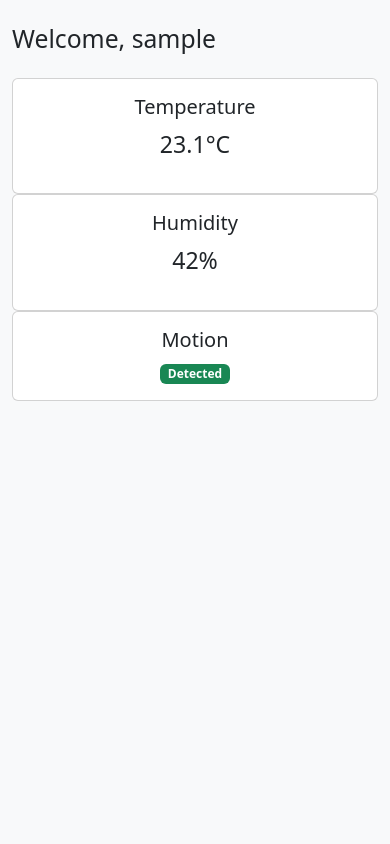
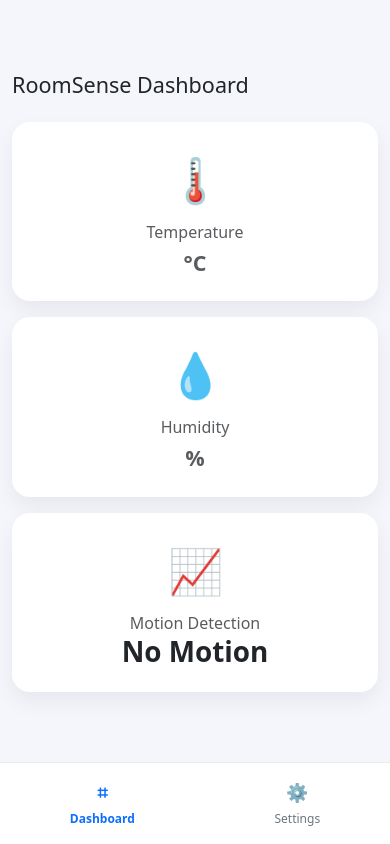
Before and after one commit to oluwadamilare-adekeye/roomsense-iot, a Flask app: page /dashboard in a window 390 px wide. Run offline with Flask 3, Linux system fonts and the light colour scheme; the visitor is signed in with stand-in values (Sample User, id 1).

Commit message:
feat: add design for auth, dashboard and settings pages

```diff
--- a/server/app.py
+++ b/server/app.py
@@ -37,7 +37,9 @@ Base.metadata.create_all(bind=engine)
 
 @app.get("/")
 def home_page():
-    return render_template("index.html")
+    if "user_id" in session:
+        return redirect(url_for("dashboard_page"))
+    return render_template("landing.html")
 
 
 @app.get("/dashboard")
@@ -140,6 +142,23 @@ def logout_page():
     session.clear()
     return redirect(url_for("login_page"))
 
+@app.route("/settings", methods=["GET", "POST"])
+def settings_page():
+    if "user_id" not in session:
+        return redirect(url_for("login_page"))
+
+    db = SessionLocal()
+    try:
+        user = db.query(User).get(session["user_id"])
+        if request.method == "POST":
+            user.username = (request.form.get("username") or "").strip()
+            user.email = (request.form.get("email") or "").strip().lower()
+            db.commit()
+            session["username"] = user.username
+            return render_template("settings.html", username=user.username, email=user.email, success="Saved!")
+        return render_template("settings.html", username=user.username, email=user.email)
+    finally:
+        db.close()
 
 # -------------------------
 # API
--- a/server/templates/dashboard.html
+++ b/server/templates/dashboard.html
@@ -1,36 +1,62 @@
 {% extends "layout.html" %}
-
 {% block title %}Dashboard{% endblock %}
 
 {% block content %}
-<h2 class="mb-4">Welcome, {{ username }}</h2>
+<div class="has-bottom-nav">
+  <h4 class="mb-4">RoomSense Dashboard</h4>
 
-<div class="row">
-    <div class="col-md-4">
-        <div class="card text-center">
-            <div class="card-body">
-                <h5>Temperature</h5>
-                <p class="fs-3">23.1°C</p>
-            </div>
+  <div class="row g-3">
+    <div class="col-12">
+      <div class="card sensor-card text-center">
+        <div class="card-body py-4">
+          <div class="sensor-icon">🌡️</div>
+          <div class="text-muted mt-2">Temperature</div>
+          <div class="display-6 fw-semibold">
+            {{ temperature if temperature is not none else 22.5 }}
+            <span class="fs-4 text-muted">°C</span>
+          </div>
         </div>
+      </div>
     </div>
 
-    <div class="col-md-4">
-        <div class="card text-center">
-            <div class="card-body">
-                <h5>Humidity</h5>
-                <p class="fs-3">42%</p>
-            </div>
+    <div class="col-12">
+      <div class="card sensor-card text-center">
+        <div class="card-body py-4">
+          <div class="sensor-icon">💧</div>
+          <div class="text-muted mt-2">Humidity</div>
+          <div class="display-6 fw-semibold">
+            {{ humidity if humidity is not none else 65 }}
+            <span class="fs-4 text-muted">%</span>
+          </div>
         </div>
+      </div>
     </div>
 
-    <div class="col-md-4">
-        <div class="card text-center">
-            <div class="card-body">
-                <h5>Motion</h5>
-                <span class="badge bg-success">Detected</span>
-            </div>
+    <div class="col-12">
+      <div class="card sensor-card text-center">
+        <div class="card-body py-4">
+          <div class="sensor-icon">📈</div>
+          <div class="text-muted mt-2">Motion Detection</div>
+          {% set motion_val = motion if motion is not none else True %}
+          <div class="display-6 fw-semibold">
+            {{ "Detected" if motion_val else "No Motion" }}
+          </div>
         </div>
+      </div>
     </div>
+  </div>
+</div>
+
+<div class="bottom-nav">
+  <div class="nav-inner">
+    <a href="{{ url_for('dashboard_page') }}" class="active">
+      <span style="font-size:18px;">⌗</span>
+      Dashboard
+    </a>
+    <a href="{{ url_for('settings_page') }}">
+      <span style="font-size:18px;">⚙</span>
+      Settings
+    </a>
+  </div>
 </div>
 {% endblock %}
--- a/server/templates/layout.html
+++ b/server/templates/layout.html
@@ -1,22 +1,111 @@
 <!doctype html>
 <html lang="en">
-
 <head>
   <meta charset="utf-8" />
   <meta name="viewport" content="width=device-width, initial-scale=1" />
   <title>{% block title %}RoomSense{% endblock %}</title>
 
-    <!-- Bootstrap CDN -->
-    <link href="https://cdn.jsdelivr.net/npm/bootstrap@5.3.3/dist/css/bootstrap.min.css" rel="stylesheet">
+  <!-- Bootstrap -->
+  <link
+    href="https://cdn.jsdelivr.net/npm/bootstrap@5.3.3/dist/css/bootstrap.min.css"
+    rel="stylesheet"
+  />
+  <link
+    href="https://cdn.jsdelivr.net/npm/bootstrap-icons@1.11.3/font/bootstrap-icons.css"
+    rel="stylesheet"
+  />
+
+  <style>
+    body {
+      background: #f4f6fb;
+    }
+
+    /* Centered "phone" container */
+    .phone-wrap {
+      min-height: 100vh;
+      display: flex;
+      align-items: center;
+      justify-content: center;
+      padding: 24px 12px;
+    }
+
+    .phone {
+      width: 100%;
+      max-width: 420px;
+    }
+
+    /* Main card look */
+    .app-card {
+      border: 0;
+      border-radius: 18px;
+      box-shadow: 0 10px 28px rgba(0,0,0,.08);
+    }
+
+    .btn-dark-rounded {
+      border-radius: 12px;
+      padding: 12px 14px;
+      font-weight: 600;
+    }
+
+    /* Dashboard cards */
+    .sensor-card {
+      border: 0;
+      border-radius: 18px;
+      box-shadow: 0 10px 22px rgba(0,0,0,.06);
+    }
+
+    .sensor-icon {
+      font-size: 44px;
+    }
+
+    /* Bottom nav */
+    .bottom-nav {
+      position: fixed;
+      left: 0;
+      right: 0;
+      bottom: 0;
+      background: #fff;
+      border-top: 1px solid rgba(0,0,0,.08);
+      padding: 10px 0;
+      z-index: 999;
+    }
+
+    .bottom-nav .nav-inner {
+      max-width: 420px;
+      margin: 0 auto;
+      display: flex;
+      justify-content: space-around;
+    }
+
+    .bottom-nav a {
+      text-decoration: none;
+      color: #6c757d;
+      font-size: 12px;
+      display: flex;
+      flex-direction: column;
+      align-items: center;
+      gap: 4px;
+      padding: 6px 18px;
+    }
+
+    .bottom-nav a.active {
+      color: #0d6efd;
+      font-weight: 600;
+    }
+
+    .has-bottom-nav {
+      padding-bottom: 80px;
+    }
+  </style>
 </head>
 
-<body class="bg-light">
-
-    <div class="container py-4">
+<body>
+  <div class="phone-wrap">
+    <div class="phone">
       {% block content %}{% endblock %}
+    </div>
   </div>
 
   <script src="https://cdn.jsdelivr.net/npm/bootstrap@5.3.3/dist/js/bootstrap.bundle.min.js"></script>
 </body>
-
 </html>
```
Also changed, not shown: server/templates/index.html (deleted, +0 -11 lines), server/templates/landing.html (added, +75 -0 lines), server/templates/login.html (+28 -16 lines), server/templates/register.html (+43 -41 lines), server/templates/settings.html (added, +66 -0 lines). Lines whose indentation alone changed are shown as unchanged.
